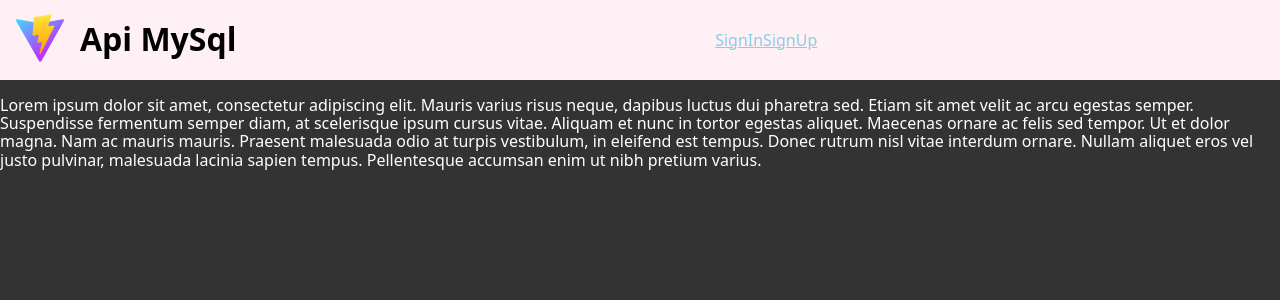
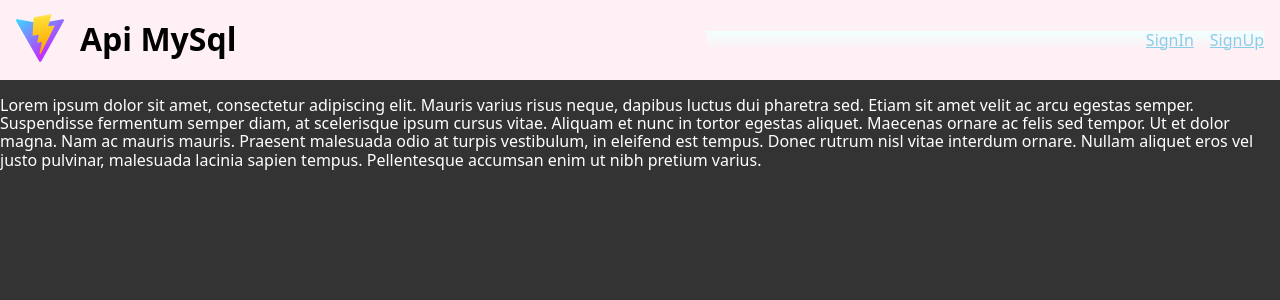
Before and after one commit to JuanDNJ/interface-api-mysql, a React (Vite) app: page /about in a window 1280 px wide. Shown: the top 300 px of the page. Built offline with nearby package versions, Linux system fonts and the light colour scheme; no server answers.

Commit message:
Creando el estado del usuario con useContext.

```diff
--- /dev/null
+++ b/src/components/Account/Signout.jsx
@@ -0,0 +1,17 @@
+import { useUserContext } from "@/context/user.ctx";
+import { removeToken } from "@/handlers";
+const Signout = () => {
+    const {signin,toggleSignin} = useUserContext()
+
+    const handlerSignOut = async () => {
+        const rem = await removeToken()
+        toggleSignin()
+
+    }
+  return (
+    <>
+    {signin && <button onClick={handlerSignOut}>Sign Out</button>}
+    </>
+  );
+}
+export default Signout;
--- a/src/components/Account/account.module.css
+++ b/src/components/Account/account.module.css
@@ -1,3 +1,10 @@
 span{
     color: red;
 }
+.account{
+    background: linear-gradient(azure, lavenderblush);
+    width: 100%;
+    display: flex;
+    place-content: flex-end;
+    column-gap: 1rem;
+}
--- a/src/components/Account/index.jsx
+++ b/src/components/Account/index.jsx
@@ -1,28 +1,17 @@
-import { useEffect, useState } from 'react';
 import styles from './account.module.css'
 import { Link } from 'react-router-dom';
-import { getToken, setToken, removeToken } from '../../handlers';
+import Signout from '@/components/Account/Signout';
+import { useUserContext } from '@/context/user.ctx';
+const Account = () => {
+    const {signin} = useUserContext();
 
-const Account = () => {
+    console.log("Render de account")
 
-    const [account, setAccount] = useState('')
-
-    const handlerAddAccount = async () => {
-        setAccount(() => setToken(''))
-    }
-    const handlerLogOut = () => {
-        setAccount(() => removeToken())
-    }
-    useEffect(() => {
-        getToken().then(token => {
-            setAccount(() => token)
-        })
-
-    }, [account])
     return (
-        <section className={styles}>
-            <Link to="/signin">SignIn</Link>
-            <Link to="/signup">SignUp</Link>
+        <section className={styles.account}>
+            {!signin && <><Link to="/signin">SignIn</Link>
+            <Link to="/signup">SignUp</Link></>}
+            <Signout />
         </section>
     );
 }
--- a/src/components/Logo/index.jsx
+++ b/src/components/Logo/index.jsx
@@ -1,10 +1,14 @@
-import reactLogo from '@/assets/react.svg'
 import viteLogo from '/vite.svg'
 import { Link } from 'react-router-dom';
+
 const Logo = () => {
+  console.log("Render de logo")
+
   return (
     <div>
+
         <Link to="/">
+
           <img width={48} src={viteLogo} className="logo" alt="Vite logo" />
         </Link>
       </div>
--- /dev/null
+++ b/src/context/user.ctx.jsx
@@ -0,0 +1,28 @@
+import { createContext, useContext, useState, useCallback, useMemo} from "react";
+
+
+const ctx = createContext(false)
+
+
+export const UserContextProvider = ({children}) => {
+    const [signin, setSignin] = useState(Boolean(globalThis.localStorage.getItem('token')))
+
+    const toggleSignin = useCallback(() => {
+        setSignin(() => Boolean(globalThis.localStorage.getItem('token')))
+    }, [signin])
+
+    const value = useMemo(() => ({
+        signin,
+        toggleSignin
+    }),[signin,toggleSignin])
+
+    return (
+        <ctx.Provider value={value}>
+            {children}
+        </ctx.Provider>
+    )
+}
+
+export const useUserContext = () => {
+    return useContext(ctx)
+}
--- a/src/handlers/fetching.js
+++ b/src/handlers/fetching.js
@@ -1,8 +1,10 @@
 import { getToken, URL_API } from ".";
-const token = await getToken()
+
+const TOKEN = await getToken()
+
 const headers = new Headers()
 headers.set("Content-Type", "application/json")
-headers.set("authorization", `Bearer ${token}`)
+headers.set("authorization", `Bearer ${TOKEN}`)
 
 const post = async (url, payload) => {
 
--- a/src/handlers/index.js
+++ b/src/handlers/index.js
@@ -1,4 +1,4 @@
-const getToken = async () => globalThis.localStorage.getItem('token') ?? false
+const getToken = async () => JSON.parse(globalThis.localStorage.getItem('token')) ?? false
 const removeToken = async () => {
     globalThis.localStorage.removeItem('token')
     return await getToken()
--- a/src/router/BrowserRouter.jsx
+++ b/src/router/BrowserRouter.jsx
@@ -4,6 +4,7 @@ import About from '@/views/about/index.jsx'
 import Contact from '@/views/contact/index.jsx'
 import Signin from "@/views/account/SignIn";
 import Signup from "@/views/account/SignUp";
+import { UserContextProvider } from '@/context/user.ctx';
 const router = createBrowserRouter([
     {
         path: "/",
--- a/src/views/account/Signin.jsx
+++ b/src/views/account/Signin.jsx
@@ -1,6 +1,26 @@
 import styles from './account.module.css'
 import { Link } from "react-router-dom";
+import { apifetch } from '../../handlers/fetching.js'
+import { setToken } from '../../handlers';
+import { useUserContext } from '../../context/user.ctx';
 const Signin = () => {
+    const {toggleSignin} = useUserContext()
+    const handlerSignin = (eve) => {
+        eve.preventDefault()
+        const {email, password} = eve.target;
+        const body = {email : email.value, password: password.value}
+        apifetch.post("/authorization/signin", body)
+        .then(res => {
+            console.log(res)
+            if(res.exist) {
+                setToken(res.token)
+                toggleSignin()
+            }
+        })
+
+        console.log( eve.target.email.value)
+    }
+
     return (
         <section className={styles.signin}>
             <article className={styles.article_flex}>
@@ -8,9 +28,9 @@ const Signin = () => {
                     <h1>Sign In</h1>
                 </header>
                 <section>
-                    <form className={styles.form} onSubmit={(eve) => eve.preventDefault()}>
-                        <input type="email" placeholder="Insert your E-mail" />
-                        <input type="password" placeholder="Insert your password" />
+                    <form className={styles.form} onSubmit={handlerSignin}>
+                        <input type="email" name="email" placeholder="Insert your E-mail" />
+                        <input type="password" name="password" placeholder="Insert your password" />
                         <button type="submit">Sing In</button>
                     </form>
                 </section>
--- a/src/views/includes/header/header.module.css
+++ b/src/views/includes/header/header.module.css
@@ -9,3 +9,9 @@ header.mainHeader{
      column-gap: 1rem;
      padding: 0 1rem;
 }
+.fStart{
+    justify-content: flex-start;
+}
+.fEnd{
+    justify-content: flex-end;
+}
--- a/src/views/includes/header/index.jsx
+++ b/src/views/includes/header/index.jsx
@@ -1,15 +1,15 @@
-import { Link } from 'react-router-dom';
 import styles from './header.module.css'
 import Logo from '@/components/Logo'
-import Account from '../../../components/Account';
-import Navigation from '../navigation';
-import {apifetch} from '@/handlers/fetching'
+import Account from '@/components/Account';
+
+import { apifetch } from '@/handlers/fetching'
 import { useEffect } from 'react';
+
 const Header = () => {
 
   const handlerGetPets = async () => {
-    const data ={email: 'admin@admin.adm', password: 'Admin@2023'}
-    const dataJosn = await apifetch.post('/authorization/signin',data ).then(res => res)
+    const data = { email: 'admin@admin.adm', password: 'Admin@2023' }
+    const dataJosn = await apifetch.post('/authorization/signin', data).then(res => res)
     const dataJosn2 = await apifetch.get('/equipos-futbol/get-club/Casablanca').then(res => res)
     return {
       dataJosn,
@@ -17,23 +17,25 @@ const Header = () => {
     }
   }
 
-  useEffect(()=> {
+  useEffect(() => {
     handlerGetPets().then(res => {
       console.log(res)
     })
   })
+
   return (
-    <header className={styles.mainHeader}>
-      <section className={`${styles.module}`}>
-        <Logo />
-        <h1 className='mainTitle'>Api MySql</h1>
-      </section>
 
-      <section className={`${styles.module}`}>
+      <header className={styles.mainHeader}>
+        <section className={`${styles.module} ${styles.fStart}`}>
+          <Logo />
+          <h1 className='mainTitle'>Api MySql</h1>
+        </section>
+        <section className={`${styles.module} ${styles.fEnd}`}>
+          <Account />
 
-        <Account />
-      </section>
-    </header>
+        </section>
+      </header>
+
   );
 }
 export default Header;
```
Also changed, not shown: src/main.jsx (+5 -3 lines).
